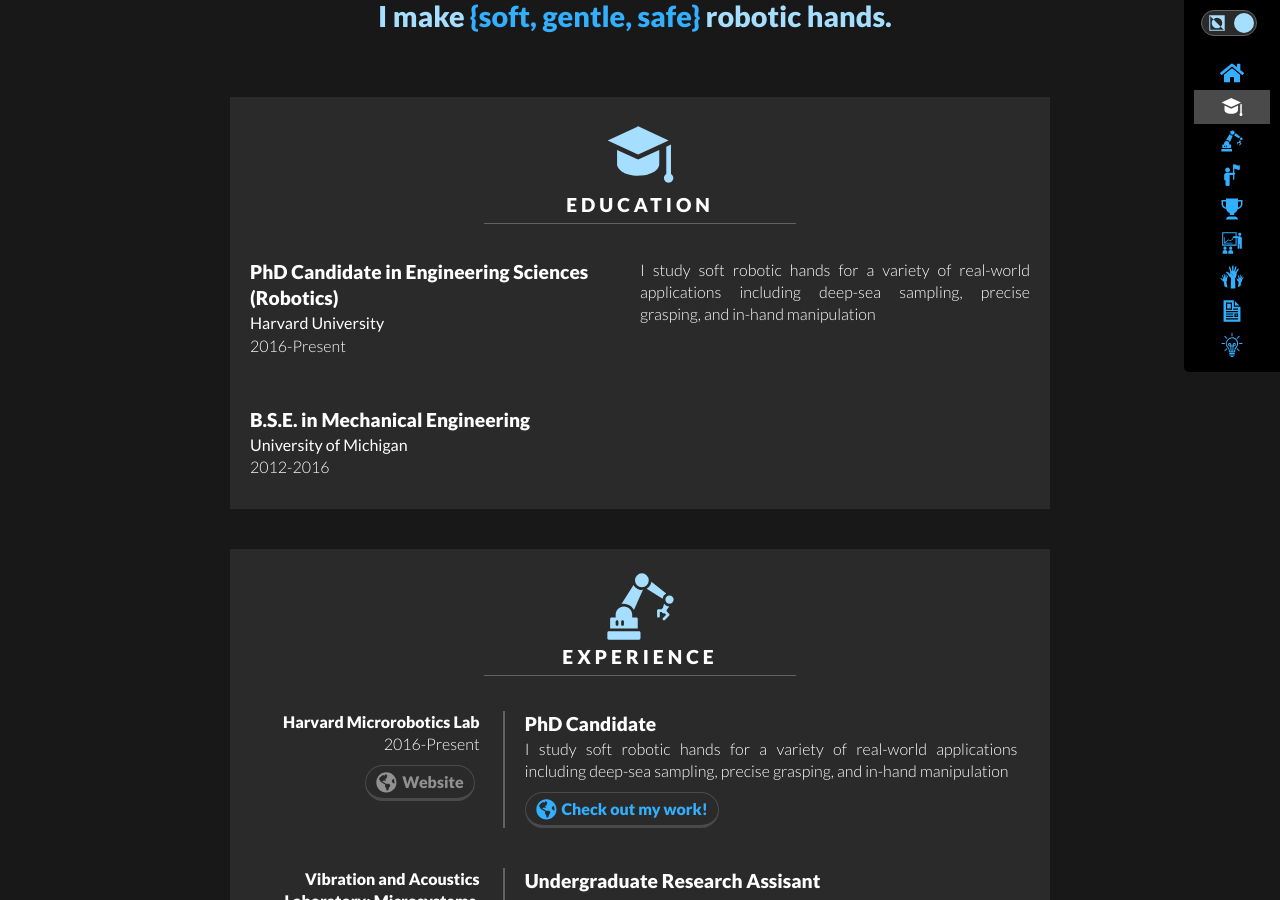
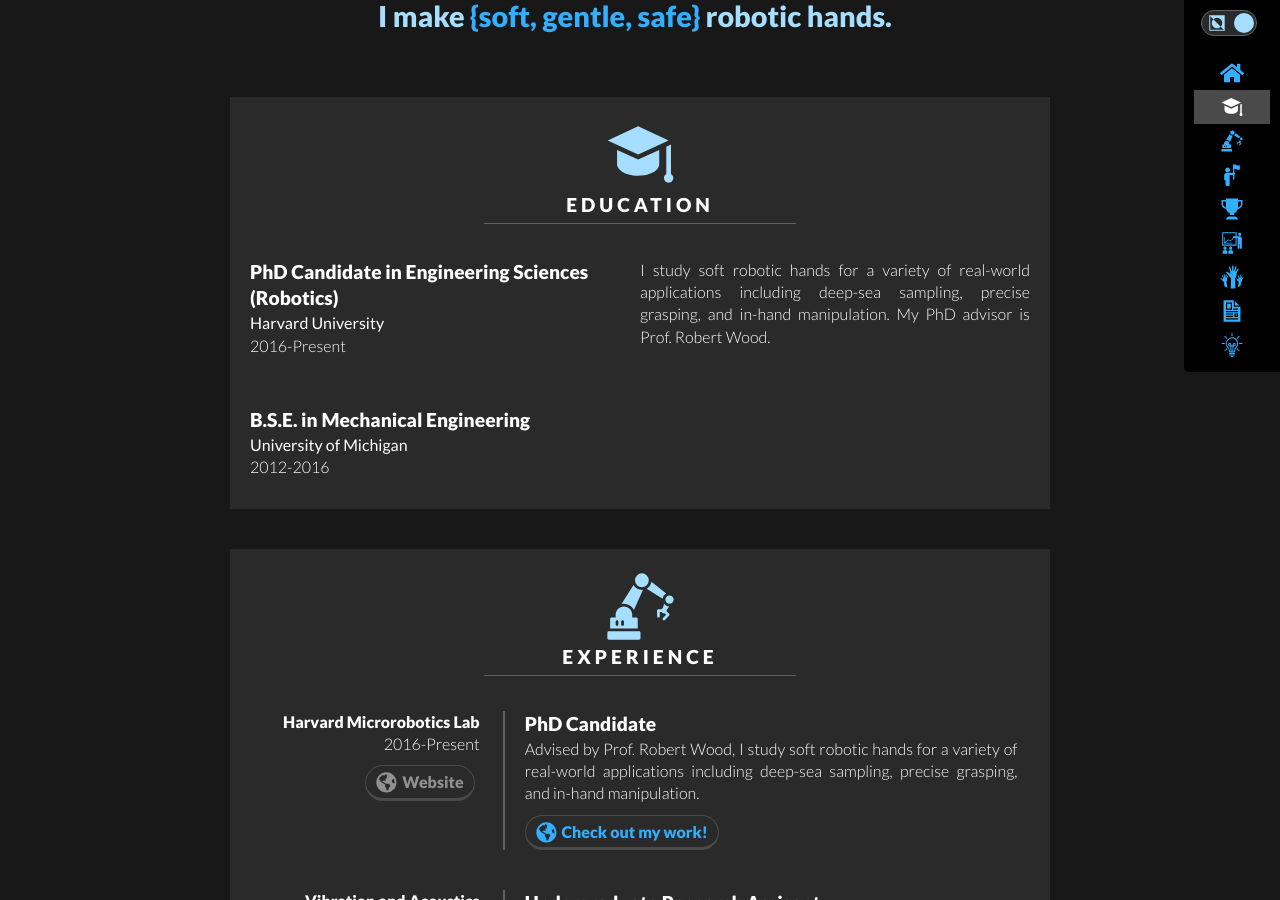
Before and after one commit to cbteeple/cbteeple.github.io, a Jekyll site: the page built from index.html, in a window 1280 px wide and 900 px high, scrolled down 409 px. Built offline with Jekyll 4.4.1, drawn with Linux system fonts in a browser that asks for light colours; nearby versions of some CDN libraries.

Commit message:
updated research description

```diff
--- a/_data/education.yml
+++ b/_data/education.yml
@@ -1,6 +1,6 @@
 -   qualification: PhD Candidate in Engineering Sciences (Robotics)
     school: Harvard University
-    description: I study soft robotic hands for a variety of real-world applications including deep-sea sampling, precise grasping, and in-hand manipulation
+    description: I study soft robotic hands for a variety of real-world applications including deep-sea sampling, precise grasping, and in-hand manipulation. My PhD advisor is Prof. Robert Wood.
     period: 2016-Present
 
 -   qualification: 'B.S.E. in Mechanical Engineering'
--- a/_data/jobs.yml
+++ b/_data/jobs.yml
@@ -1,7 +1,7 @@
 -   title: PhD Candidate
     company: Harvard Microrobotics Lab
     company_site: micro.seas.harvard.edu
-    description: I study soft robotic hands for a variety of real-world applications including deep-sea sampling, precise grasping, and in-hand manipulation
+    description: Advised by Prof. Robert Wood, I study soft robotic hands for a variety of real-world applications including deep-sea sampling, precise grasping, and in-hand manipulation.
     period: 2016-Present
     link: https://clarkteeple.weebly.com/research.html
 
```
